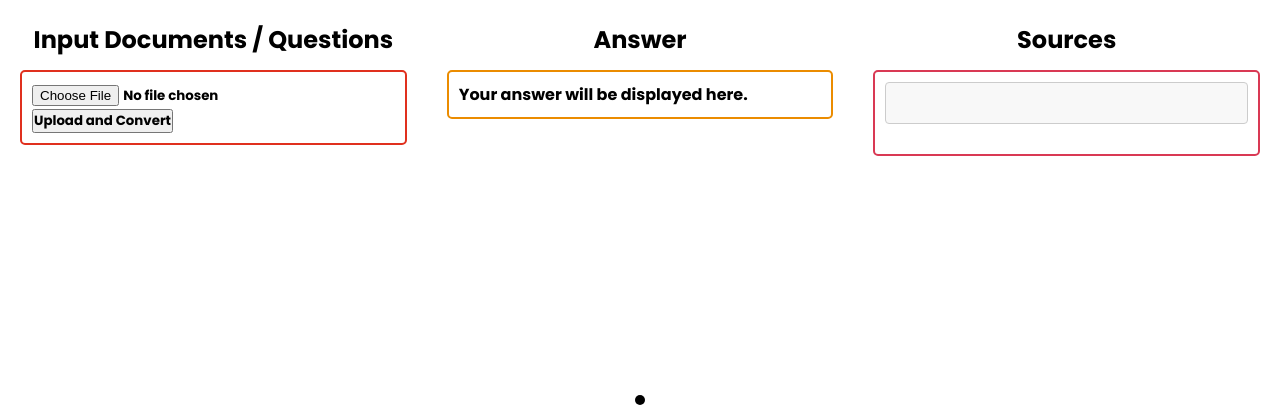
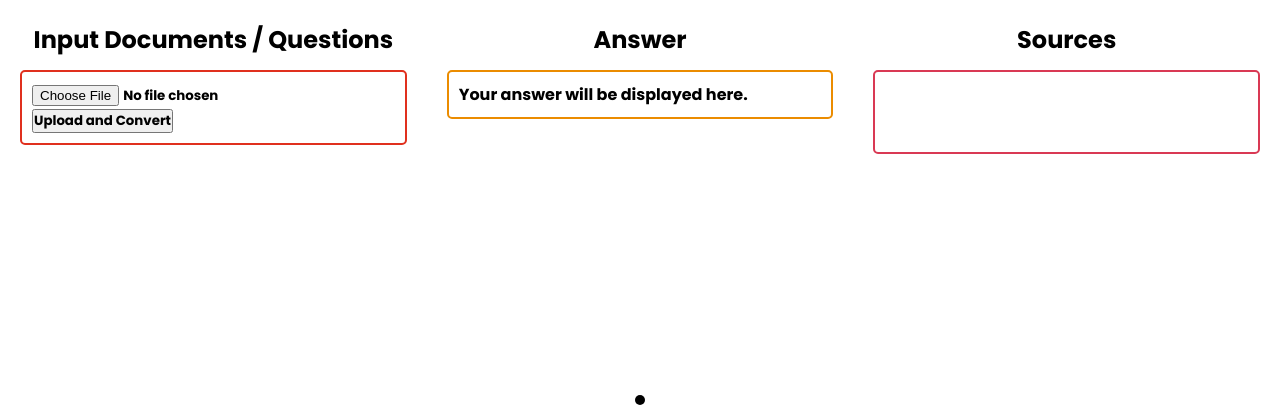
Before and after one commit to harleygray/gpthackathon, a Flask app: page / in a window 1280 px wide. Shown: the top 420 px of the page. Run offline with Flask 2, Linux system fonts and the light colour scheme.

Commit message:
edit CSS

```diff
--- a/static/css/main.css
+++ b/static/css/main.css
@@ -64,13 +64,11 @@ body{
 }
 
 #resultsContainer {
-    background-color: #f8f8f8; /* Light background color */
-    border: 1px solid #ccc; /* Border around the container */
-    border-radius: 4px; /* Rounded corners */
+    background-color: transparent;
     padding: 20px; /* Add some padding inside the container */
     margin-bottom: 20px; /* Add some space below the container */
     overflow-y: auto; /* Enable vertical scrolling if the content is too long */
-    max-height: 500px; /* Set a maximum height for the container */
+    max-height: 800px; /* Set a maximum height for the container */
     width: 100%; /* Take up the full width of the parent container */
 }
 
@@ -232,7 +230,7 @@ body{
 
 #chatForm button[type="submit"] {
     padding: 5px 10px;
-    background-color: #2196F3;
+    background-color: #e0301e;
     color: white;
     border: none;
     border-radius: 3px;
```
